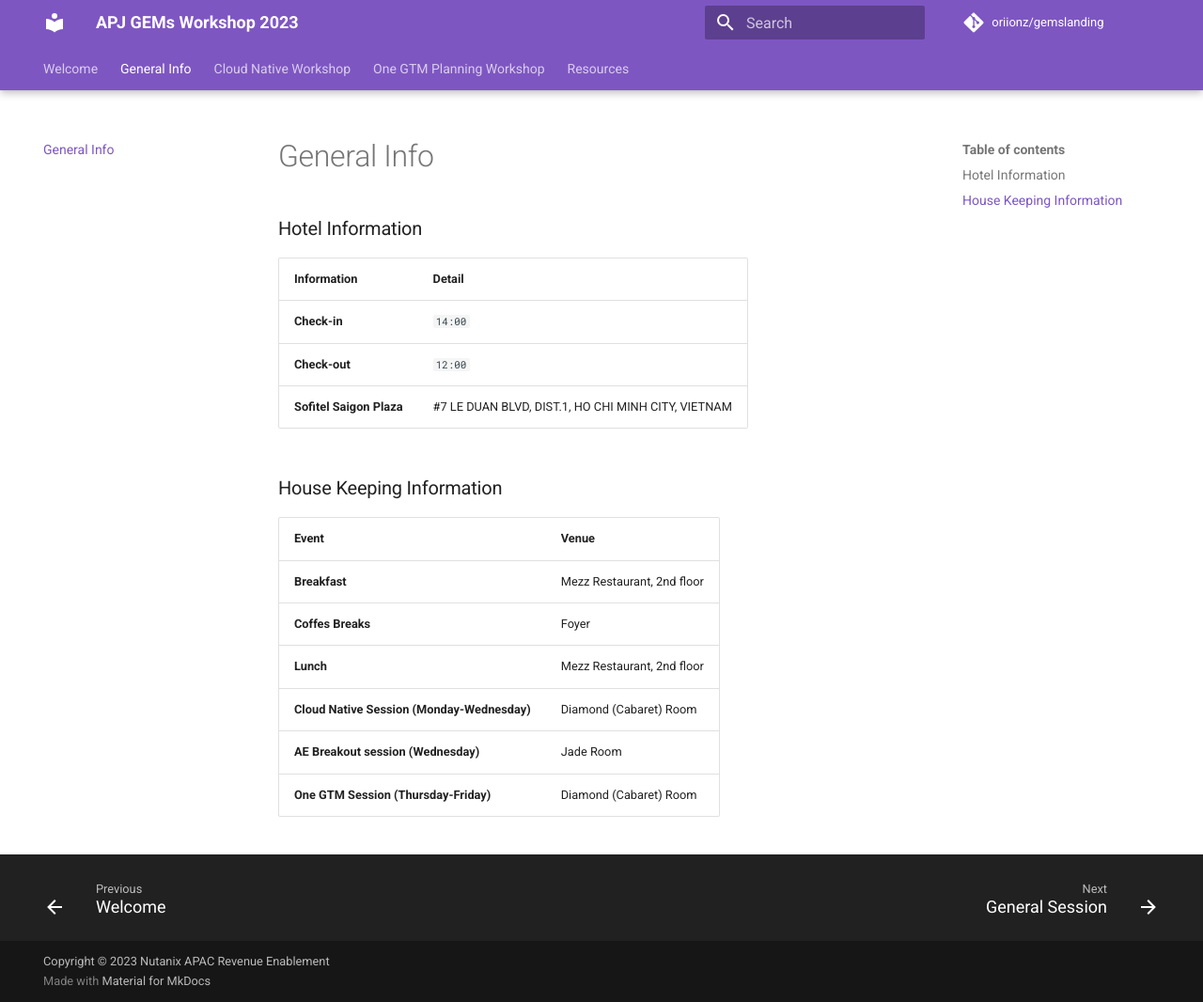
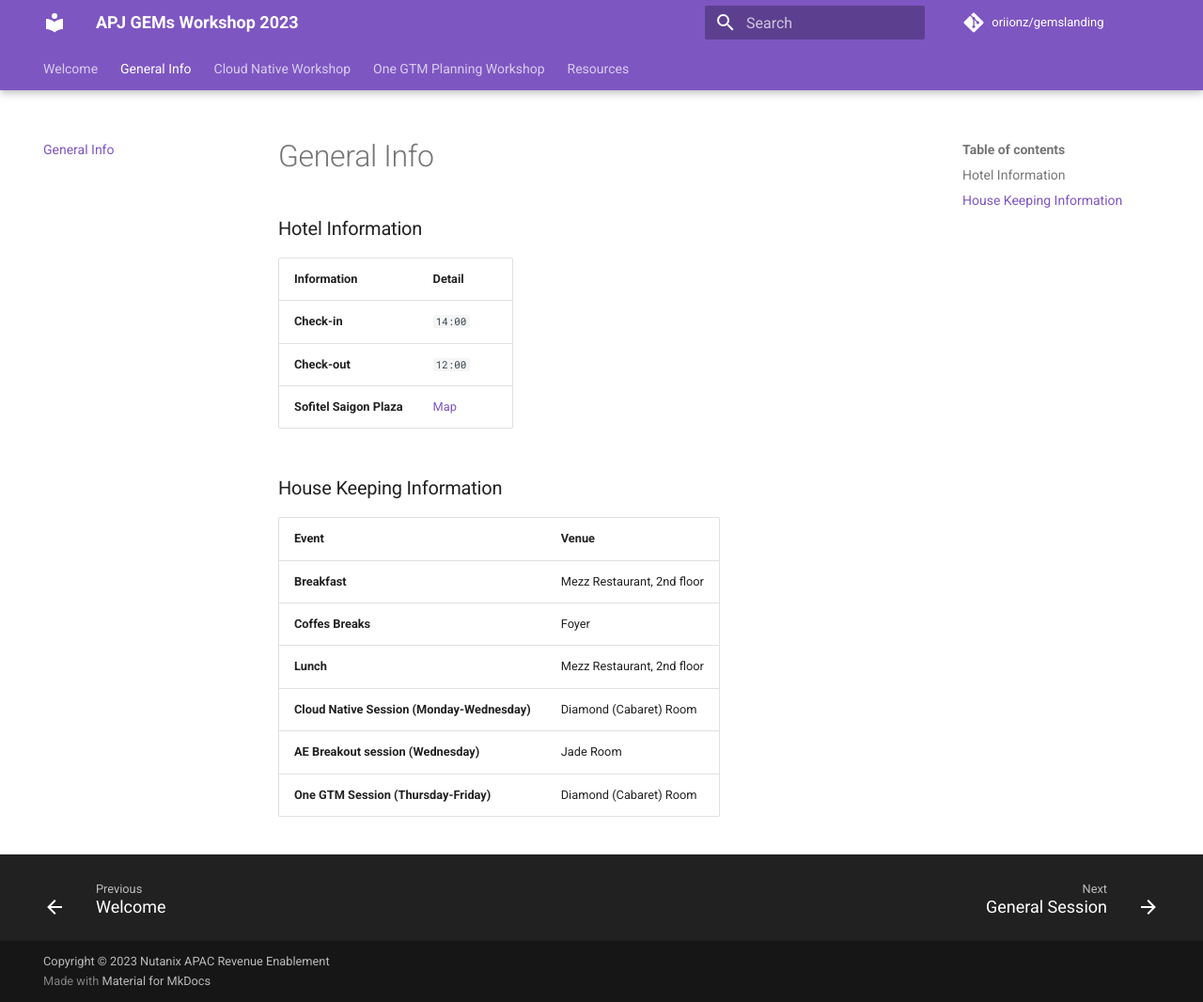
Before and after one commit to oriionz/gemslanding, an MkDocs documentation site: the page built from docs/daily_agenda/info.md, in a window 1280 px wide and 1066 px high. Shown: the whole window at 94% size. Built offline with MkDocs 1.6.1 and Material for MkDocs 9.7.7, drawn with Linux system fonts in a browser that asks for light colours; comment, search, counter and statistics services are not loaded.

Commit message:
URL change

```diff
--- a/docs/daily_agenda/info.md
+++ b/docs/daily_agenda/info.md
@@ -6,7 +6,7 @@
 | ----------- | ----------- |
 | **Check-in** |  `14:00` |
 | **Check-out** |  `12:00` |
-| **Sofitel Saigon Plaza** |  #7 LE DUAN BLVD, DIST.1, HO CHI MINH CITY, VIETNAM |
+| **Sofitel Saigon Plaza** |  <a href="https://goo.gl/maps/dzN4z3otiPSFksHu7" target="_blank">Map</a>  |
 
 
 ### House Keeping Information
```
